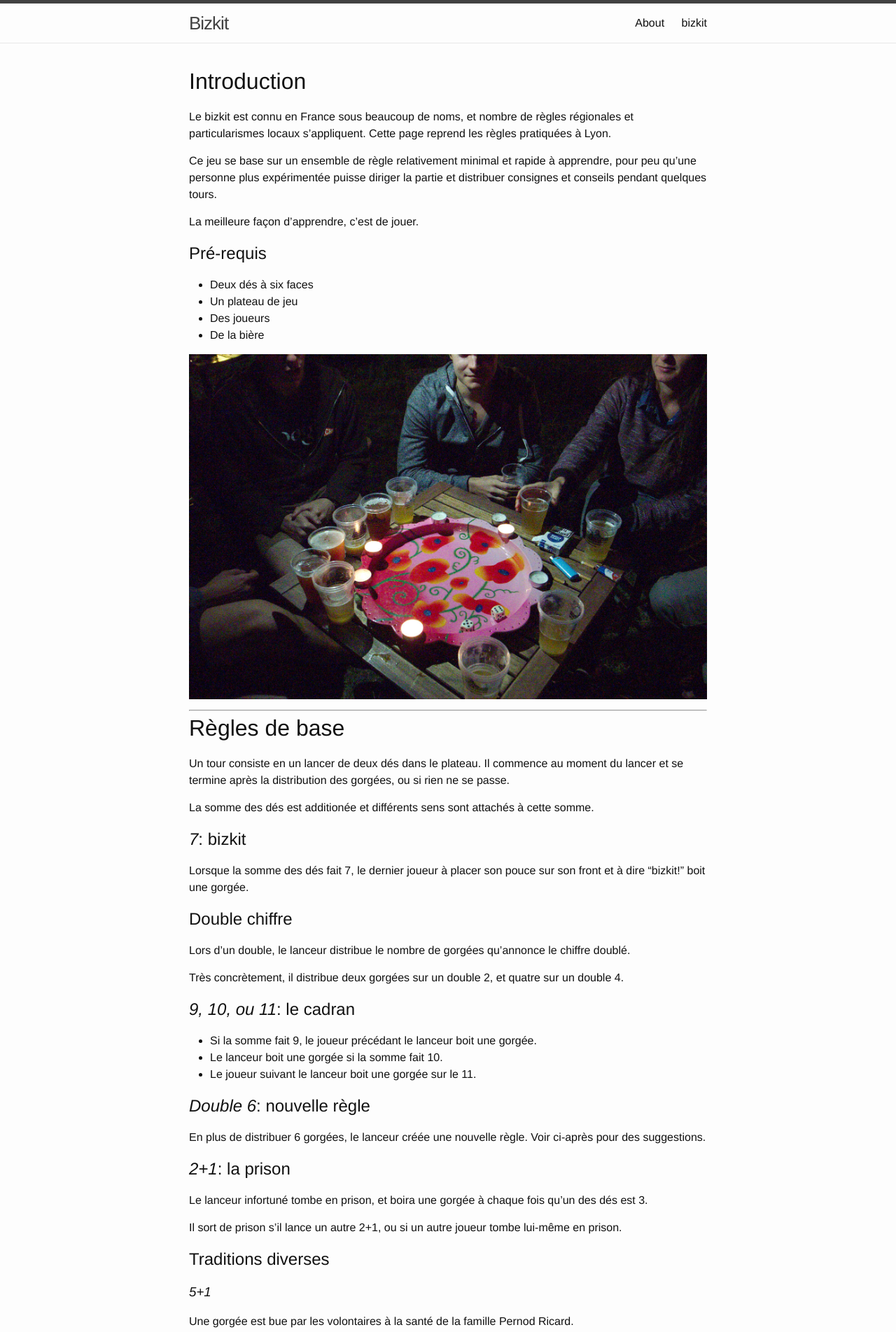
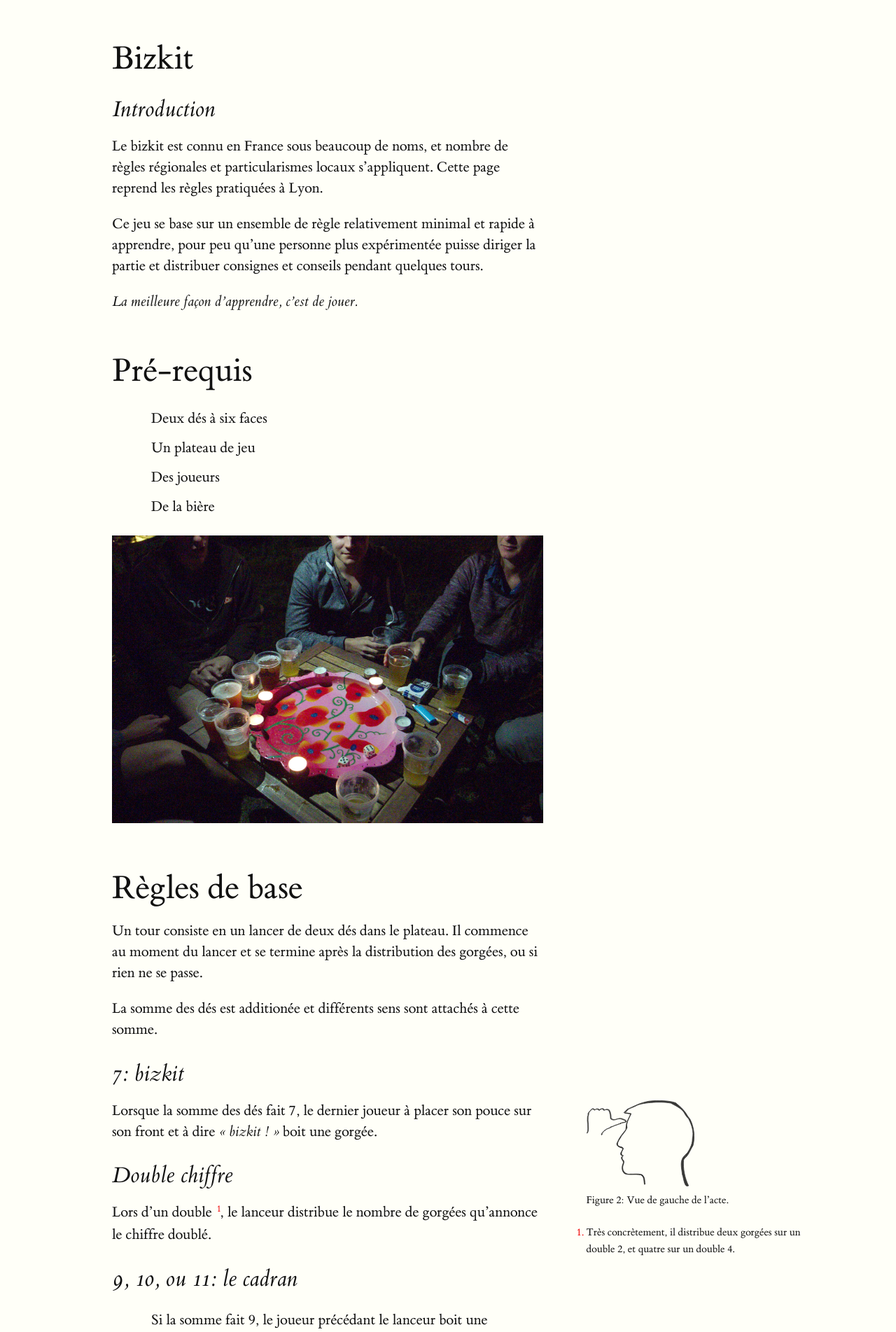
Before and after one commit to feston/bizkit, a Jekyll site: the page built from index.md, in a window 1280 px wide. Shown: the top 1903 px of the page at 70% size. Built offline with Jekyll 4.4.1, drawn with Linux system fonts in a browser that asks for light colours; some of the changed text lies outside the part shown.

Commit message:
Un peu de style, que diable

```diff
--- a/_includes/footer.html
+++ b/_includes/footer.html
@@ -1,13 +1,4 @@
 <footer class="site-footer">
-
-  <div class="wrapper">
-
-    <div class="footer-col-wrapper">
-      <div class="footer-col  footer-col-3">
-        <p class="text">{{ site.description }}</p>
-      </div>
-    </div>
-  </div>
 
 <script>
 function bizkit() {
@@ -20,7 +11,9 @@ function bizkit() {
   } else {
     return;
   }
-} bizkit();
+}
+
+bizkit();
 </script>
 
 </footer>
--- a/_includes/head.html
+++ b/_includes/head.html
@@ -6,7 +6,7 @@
   <title>{% if page.title %}{{ page.title }}{% else %}{{ site.title }}{% endif %}</title>
   <meta name="description" content="{% if page.excerpt %}{{ page.excerpt | strip_html | strip_newlines | truncate: 160 }}{% else %}{{ site.description }}{% endif %}">
 
-  <link rel="stylesheet" href="{{ "/css/main.css" | prepend: site.baseurl }}">
+  <link rel="stylesheet" href="{{ "/css/tufte.css" | prepend: site.baseurl }}">
   <link rel="canonical" href="{{ page.url | replace:'index.html','' | prepend: site.baseurl | prepend: site.url }}">
   <link rel="alternate" type="application/rss+xml" title="{{ site.title }}" href="{{ "/feed.xml" | prepend: site.baseurl | prepend: site.url }}" />
 </head>
--- a/_includes/header.html
+++ b/_includes/header.html
@@ -1,27 +1,5 @@
 <header class="site-header">
 
   <div class="wrapper">
-
-    <a class="site-title" href="{{ site.baseurl }}/">{{ site.title }}</a>
-
-    <nav class="site-nav">
-      <a href="#" class="menu-icon">
-        <svg viewBox="0 0 18 15">
-          <path fill="#424242" d="M18,1.484c0,0.82-0.665,1.484-1.484,1.484H1.484C0.665,2.969,0,2.304,0,1.484l0,0C0,0.665,0.665,0,1.484,0 h15.031C17.335,0,18,0.665,18,1.484L18,1.484z"/>
-          <path fill="#424242" d="M18,7.516C18,8.335,17.335,9,16.516,9H1.484C0.665,9,0,8.335,0,7.516l0,0c0-0.82,0.665-1.484,1.484-1.484 h15.031C17.335,6.031,18,6.696,18,7.516L18,7.516z"/>
-          <path fill="#424242" d="M18,13.516C18,14.335,17.335,15,16.516,15H1.484C0.665,15,0,14.335,0,13.516l0,0 c0-0.82,0.665-1.484,1.484-1.484h15.031C17.335,12.031,18,12.696,18,13.516L18,13.516z"/>
-        </svg>
-      </a>
-
-      <div class="trigger">
-        {% for page in site.pages %}
-          {% if page.title %}
-          <a class="page-link" href="{{ page.url | prepend: site.baseurl }}">{{ page.title }}</a>
-          {% endif %}
-        {% endfor %}
-      </div>
-    </nav>
-
   </div>
-
 </header>
--- /dev/null
+++ b/css/tufte.css
@@ -0,0 +1,251 @@
+@font-face { font-family: ETBembo;
+             src: url("../fonts/ETBembo-RomanLF.ttf"); }
+@font-face { font-family: ETBembo;
+             src: url("../fonts/ETBembo-DisplayItalic.ttf");
+             font-weight: normal;
+             font-style: italic; }
+
+html { font-size: 15px; }
+
+body { width: 87.5%;
+       margin-left: auto;
+       margin-right: auto;
+       padding-left: 12.5%;
+       font-family: ETBembo, Palatino, "Palatino Linotype", "Palatino LT STD", "Book Antiqua", Georgia, serif;
+       background-color: #fffff8;
+       color: #111;
+       max-width: 1400px;
+       counter-reset: sidenote-counter; }
+
+h1 { font-weight: 400;
+     margin-top: 4rem;
+     margin-bottom: 1.5rem;
+     font-size: 3.2rem;
+     line-height: 1; }
+
+h2 { font-style: italic;
+     font-weight: 400;
+     margin-top: 2.1rem;
+     margin-bottom: 0;
+     font-size: 2.2rem;
+     line-height: 1; }
+
+h3 { font-style: italic;
+     font-weight: 400;
+     font-size: 1.7rem;
+     margin-top: 2rem;
+     margin-bottom: 0;
+     line-height: 1; }
+
+p.subtitle { font-style: italic;
+             margin-top: 1rem;
+             margin-bottom: 1rem;
+             font-size: 1.8rem;
+             display: block;
+             line-height: 1; }
+
+table { width: 98%;
+        text-align: right;
+        font-size: 1.2rem;
+        line-height: 1.4;
+        margin: 1.4rem 1%;
+        border-collapse: separate;
+        border-spacing: 0 5px;
+        -webkit-font-feature-settings: 'tnum'; /* This is technically redundant */
+        -moz-font-feature-settings: 'tnum';
+        -ms-font-feature-settings: 'tnum'; }
+
+thead th { border-bottom: 1px solid #AAAAAA;
+           font-weight: 400;
+           border-collapse: separate;
+           border-spacing: 5px 5px; }
+
+td.text { text-align: left; }
+
+span.table-label { padding-top: 8px; } /* to maintain height relative to table header row */
+
+table.booktabs { width: auto;
+                 margin: 0 auto;
+                 border-spacing: 0px;
+                 border-top: 2px solid #333333;
+                 border-bottom: 2px solid #333333; }
+
+.booktabs th { border-bottom: 1px solid #333333;
+               padding: 0.65ex 0.5em 0.4ex 0.5em;
+               font-weight: normal;
+               text-align: center; }
+
+.booktabs th.cmid { border-bottom: 1px solid #666666; }
+
+.booktabs th.nocmid { border-bottom: none; }
+
+.booktabs tbody tr:first-child td { padding-top: 0.65ex; } /* add space between thead row and tbody */
+
+.booktabs td { padding-left: 0.5em;
+               padding-right: 0.5em;
+               text-align: left; }
+
+.booktabs caption { font-size: 90%;
+                    text-align: left;
+                    width: auto;
+                    margin-left: auto;
+                    margin-right: auto;
+                    margin-top: 1ex;
+                    caption-side: top; }
+
+.booktabs tbody tr td.l { text-align: left !important; }
+.booktabs tbody tr td.c { text-align: center !important; }
+.booktabs tbody tr td.r { text-align: right !important; }
+
+article { position: relative;
+          padding: 5rem 0rem; }
+
+section { padding-top: 1rem;
+          padding-bottom: 1rem; }
+
+p, ol, ul { font-size: 1.4rem; }
+
+p { line-height: 2rem;
+    margin-top: 1.4rem;
+    margin-bottom: 1.4rem;
+    padding-right: 0;
+    vertical-align: baseline; }
+
+blockquote p { font-size: 1.1rem;
+               width: 50%; }
+
+blockquote footer { width: 50%;
+                    text-align: right; }
+
+ul { width: 45%;
+     -webkit-padding-start: 5%;
+     -webkit-padding-end: 5%;
+     list-style-type: none; }
+
+li { padding: 0.5rem 0; }
+
+figure { max-width: 55%;
+         -webkit-margin-start: 0;
+         -webkit-margin-end: 0;
+         margin-bottom: 3em; }
+
+figcaption { float: right;
+             clear: right;
+             margin-right: -48%;
+             margin-top: 0;
+             margin-bottom: 0;
+             font-size: 1.0rem;
+             line-height: 1.6;
+             vertical-align: baseline;
+             position: relative; }
+
+figure.fullwidth figcaption { margin-right: 24%; }
+
+a { color: #111;
+    text-decoration: none;
+    border-bottom: 1px solid #777;
+    padding-bottom: 1px; }
+
+img { max-width: 100%; }
+
+.sidenote, .marginnote { float: right;
+                         clear: right;
+                         margin-right: -60%;
+                         width: 50%;
+                         margin-top: 0;
+                         margin-bottom: 0;
+                         font-size: 1.0rem;
+                         line-height: 1.6;
+                         vertical-align: baseline;
+                         position: relative; }
+
+.table-caption { float:right;
+                 clear:right;
+                 margin-right: -60%;
+                 width: 50%;
+                 margin-top: 0;
+                 margin-bottom: 0;
+                 font-size: 1.0rem;
+                 line-height: 1.6; }
+
+.sidenote-number { counter-increment: sidenote-counter; }
+
+.sidenote-number:after, .sidenote:before { content: counter(sidenote-counter) " ";
+                                           position: relative;
+                                           vertical-align: baseline;
+                                           color: #f00000; }
+
+.sidenote-number:after { content: counter(sidenote-counter);
+                         font-size: 0.9rem;
+                         top: -0.5rem;
+                         left: 0.1rem; }
+
+.sidenote:before { content: counter(sidenote-counter) ". ";
+                   position: absolute;
+                   /* 100% refers to the computed width of the number, so this transform
+                    * shifts the number just outside the left edge of the sidenote box,
+                    * with a buffer of 0.25rem, no matter how many digits the number has. */
+                   -webkit-transform: translateX(-100%) translateX(-0.25rem);
+                   -ms-transform: translateX(-100%) translateX(-0.25rem);
+                   transform: translateX(-100%) translateX(-0.25rem); }
+
+p, footer, div.table-wrapper { width: 55%; }
+
+@media screen and (max-width: 760px) { p, footer { width: 90%; }
+                                       pre.code { width: 87.5%; }
+                                       ul { width: 85%; }
+                                       figure { max-width: 90%; }
+                                       figcaption, figure.fullwidth figcaption { margin-right: 0%; }
+                                       blockquote p, blockquote footer { width: 90%; }}
+
+.sans { font-family: "Gill Sans", "Gill Sans MT", Calibri, sans-serif; }
+
+.code { font-family: Consolas, "Liberation Mono", Menlo, Courier, monospace;
+        font-size: 1.125rem;
+        line-height: 1.6; }
+
+h1 .code, h2 .code, h3 .code { font-size: 0.80em; }
+
+.marginnote .code, .sidenote .code { font-size: 1rem; }
+
+pre.code { width: 52.5%;
+           padding-left: 2.5%;
+           overflow-x: scroll; }
+
+.fullwidth { max-width: 90%; }
+
+span.newthought { font-variant: small-caps;
+                  font-size: 1.2em; }
+
+input.margin-toggle { display: none; }
+
+label.sidenote-number { display: inline; }
+
+label.margin-toggle:not(.sidenote-number) { display: none; }
+
+@media (max-width: 760px) { label.margin-toggle:not(.sidenote-number) { display: inline; }
+                            .sidenote, .marginnote { display: none; }
+                            .margin-toggle:checked + .sidenote,
+                            .margin-toggle:checked + .marginnote { display: block;
+                                                                   float: left;
+                                                                   left: 1rem;
+                                                                   clear: both;
+                                                                   width: 95%;
+                                                                   margin: 1rem 2.5%;
+                                                                   vertical-align: baseline;
+                                                                   position: relative; }
+                            label { cursor: pointer; }
+                            pre.code { width: 90%;
+                                       padding: 0; }
+                            .table-caption { display: block;
+                                             float: right;
+                                             clear: both;
+                                             width: 98%;
+                                             margin-top: 1rem;
+                                             margin-bottom: 0.5rem;
+                                             margin-left: 1%;
+                                             margin-right: 1%;
+                                             vertical-align: baseline;
+                                             position: relative; }
+                            table, table.booktabs { width: 85%; }
+                            img { width: 100%; } }
--- a/index.md
+++ b/index.md
@@ -3,36 +3,59 @@ layout: default
 title: bizkit
 ---
 
-# Introduction
-Le bizkit est connu en France sous beaucoup de noms, et nombre de règles régionales et particularismes locaux s'appliquent. Cette page reprend les règles pratiquées à Lyon.
+# Bizkit
 
-Ce jeu se base sur un ensemble de règle relativement minimal et rapide à apprendre, pour peu qu'une personne plus expérimentée puisse diriger la partie et distribuer consignes et conseils pendant quelques tours.
+## Introduction
 
-La meilleure façon d'apprendre, c'est de jouer.
+Le bizkit est connu en France sous beaucoup de noms, et nombre de règles
+régionales et particularismes locaux s'appliquent. Cette page reprend les règles
+pratiquées à Lyon.
 
-## Pré-requis
+Ce jeu se base sur un ensemble de règle relativement minimal et rapide à
+apprendre, pour peu qu'une personne plus expérimentée puisse diriger la partie
+et distribuer consignes et conseils pendant quelques tours.
+
+_La meilleure façon d'apprendre, c'est de jouer._
+
+# Pré-requis
 
 * Deux dés à six faces
 * Un plateau de jeu
 * Des joueurs
 * De la bière
 
-![example]({{ site.baseurl }}/bizkit.jpg)
-
----
+![example]({{ site.baseurl }}/img/bizkit.jpg)
 
 # Règles de base
-Un tour consiste en un lancer de deux dés dans le plateau. Il commence au moment du lancer et se termine après la distribution des gorgées, ou si rien ne se passe.
+
+Un tour consiste en un lancer de deux dés dans le plateau. Il commence au moment
+du lancer et se termine après la distribution des gorgées, ou si rien ne se
+passe.
 
 La somme des dés est additionée et différents sens sont attachés à cette somme.
 
 ## *7*: bizkit
-Lorsque la somme des dés fait 7, le dernier joueur à placer son pouce sur son front et à dire "bizkit!" boit une gorgée.
+
+<span class="marginnote">
+  <img src="img/bizkit.svg" style="width:50%">
+  <br>
+  Figure 2: Vue de gauche de
+  l'acte.
+</span>
+
+Lorsque la somme des dés fait 7, le dernier joueur à placer son pouce sur son
+front et à dire _&laquo;&nbsp;bizkit&nbsp;!&nbsp;&raquo;_ boit une gorgée.
 
 ## Double chiffre
-Lors d'un double, le lanceur distribue le nombre de gorgées qu'annonce le chiffre doublé.
 
-Très concrètement, il distribue deux gorgées sur un double 2, et quatre sur un double 4.
+
+Lors d'un double <label class="margin-toggle sidenote-number"
+for="double"></label><input type="checkbox" id="sn-tufte-handout"
+class="margin-toggle"/>, le lanceur distribue le nombre de gorgées qu'annonce le
+chiffre doublé. <span class="sidenote">
+  Très concrètement, il distribue deux gorgées sur un double 2, et quatre sur un
+  double 4.
+</span>
 
 ## *9, 10, ou 11*: le cadran
 
@@ -41,77 +64,114 @@ Très concrètement, il distribue deux gorgées sur un double 2, et quatre sur u
 * Le joueur suivant le lanceur boit une gorgée sur le 11.
 
 ## *Double 6*: nouvelle règle
-En plus de distribuer 6 gorgées, le lanceur créée une nouvelle règle. Voir ci-après pour des suggestions.
+
+En plus de distribuer 6 gorgées, le lanceur créée une nouvelle règle. Voir
+ci-après pour des suggestions.
 
 ## *2+1*: la prison
-Le lanceur infortuné tombe en prison, et boira une gorgée à chaque fois qu'un des dés est 3.
 
-Il sort de prison s'il lance un autre 2+1, ou si un autre joueur tombe lui-même en prison.
+Le lanceur infortuné tombe en prison, et boira une gorgée à chaque fois qu'un
+des dés est 3.
+
+Il sort de prison s'il lance un autre 2+1, ou si un autre joueur tombe lui-même
+en prison.
 
 ## Traditions diverses
 
 ### *5+1*
-Une gorgée est bue par les volontaires à la santé de la famille Pernod Ricard.
+
+Une gorgée est bue par les volontaires à la santé de la famille _Pernod Ricard_.
 
 ### *Double 1*
-Il est de bon ton de se distribuer à soi-même la gorgée - sous peine de liguer les autres joueurs contre soi...
 
-# Dois-je rejouer ou passer ?
+Il est de bon ton de se distribuer à soi-même la gorgée &mdash; sous peine de
+liguer les autres joueurs contre soi...
+
+## Dois-je rejouer ou passer ?
 
 * Sur un double, le joueur rejoue.
-* Sur un bizkit, le joueur rejoue.
+* Sur un _bizkit_, le joueur rejoue.
 * Sur un nombre du cadran (9, 10, 11), le joueur rejoue.
 
 Dans le cas contraire, la main passe.
 
-Comme dans tout jeu civilisé, les tours se passent dans le sens des aiguilles d'une montre.
-
-
----
+Comme dans tout jeu civilisé, les tours se passent dans le sens des aiguilles
+d'une montre.
 
 # Sanctions
 
 ## La faute de jeu
+
 * Tout comme les drapeaux nationaux, les dés ne doivent pas toucher le sol.
 * Les dés doivent être joués dans le plateau.
-* Annoncer un faux "bizkit" est une faute de jeu.
+* Annoncer un faux _bizkit_ est une faute de
+  jeu.
 * Dé cassé, dé fauté.
 
 Les fautes de jeu sont punies d'une gorgée.
 
 ## La tentative de pine
-Un joueur peut tenter de convaincre un autre joueur ou l'assemblée de la validité d'une de ses fantaisies - par exemple, donner les dés à une personne dont ce n'est pas le tour de joueur.
 
-Si la tentative de pine est réussie, le piné en boit une petite. Si elle est découverte, la tentative de pine est punie d'une gorgée. Il est de bon ton pour le délateur de boire une gorgée en compagnie du délaté, dans ce cas.
+Un joueur peut tenter de convaincre un autre joueur ou l'assemblée de la
+validité d'une de ses fantaisies - par exemple, donner les dés à une personne
+dont ce n'est pas le tour de joueur.
 
----
+Si la tentative de pine est réussie, le piné en boit une petite. Si elle est
+découverte, la tentative de pine est punie d'une gorgée. Il est de bon ton pour
+le délateur de boire une gorgée en compagnie du délaté, dans ce cas.
 
 # Règles additionnelles
-Comme nous l'avons mentioné ci-dessus, un *double 6* commande la création d'une règle par le joueur. Certaines règles classiques et recommandées sont répertoriées ci-dessous.
+
+Comme nous l'avons mentioné ci-dessus, un *double 6* commande la création d'une
+règle par le joueur. Certaines règles classiques et recommandées sont
+répertoriées ci-dessous.
 
 ## Casino
-Le joueur à qui est distribué une ou plusieurs gorgées peut, en annonçant "Casino!", les rejouer aux dés. Il lance un dé avant le joueur qui lui a décerné les dites gorgées. Le perdant de ce duel boit le double des gorgées initialement distribuées.
 
-Note:
-
-* En cas d'égalité entre les deux dés, le nombre de gorgées final est doublé.
+Le joueur à qui est distribué une ou plusieurs gorgées peut, en annonçant
+"Casino!", les rejouer aux dés. Il lance un dé avant le joueur qui lui a décerné
+les dites gorgées. Le perdant<label class="margin-toggle sidenote-number"
+for="double"></label><input type="checkbox" id="sn-tufte-handout"
+class="margin-toggle"/> de ce duel <span class="sidenote">En cas d'égalité
+entre les deux dés, le nombre de gorgées final est doublé.</span> boit le double
+des gorgées initialement distribuées.
 
 ## Duel
-Traditionellement sur un lancer de *4+2*, le lanceur peut, quand cette règle est active, demander à deux joueurs de se battre en duel - aux dés. Ils lancent chacun un dé en même temps, et le perdant boit le double de la différence entre les deux dés.
 
-Notes:
 
-* En cas d'égalité entre les deux dés, le nombre de gorgées final est doublé.
-* La main droite et la main gauche peuvent être considérées comme deux joueurs à part. Ainsi, le lanceur peut donner les deux dés à un seul et même joueur... qui boira le double de la différence.
+Traditionellement sur un lancer de *4+2*, le lanceur peut, quand cette règle est
+active, demander à deux joueurs<label class="margin-toggle sidenote-number"
+for="double"></label><input type="checkbox" id="sn-tufte-handout"
+class="margin-toggle"/>
+<span class="sidenote">La main droite et la main gauche peuvent être considérées comme deux joueurs à
+  part. Ainsi, le lanceur peut donner les deux dés à un seul et même joueur...
+  qui boira le double de la différence.</span>
+de se battre en duel &mdash; aux dés. Ils
+lancent chacun un dé en même temps, et le perdant boit le double de la
+différence entre les deux dés<label class="margin-toggle sidenote-number"
+for="double"></label><input type="checkbox" id="sn-tufte-handout"
+class="margin-toggle"/>
+<span class="sidenote">En cas d'égalité entre les deux dés, le nombre de gorgées
+final est doublé.</span>.
+
 
 ## Panama
-A chaque fois que la personne en prison doit boire (quand un 3 sort, donc), elle doit lancer un dé, dont le score détermine le nombre de gorgées à consommer.
 
----
+A chaque fois que la personne en _prison_ doit boire (quand un 3 sort, donc), elle
+doit lancer un dé, dont le score détermine le nombre de gorgées à consommer.
 
 # Précisions
 
-* Si un joueur n'est pas à table au moment du lancer, il ne peut pas faire l'objet d'une distribution de gorgées et ne participe pas au "bizkit" sur le 7.
-* Inversement, les joueurs sont priés d'attendre la fin d'un tour pour quitter la table, et de l'annoncer.
-* L'eau n'est tolérée à table qu'en fin de soirée. Rappelons que l'eau rouille et qu'il suffit d'un peu de sirop de caramel pour qu'elle ressemble à de la bière, ou de sirop d'anis pour n'y voir qu'un pastis.
-* Le volume des gorgées est à la discrétion des joueurs, sous réserve de bonne foi, et avec prise en compte du titrage de la boisson.
+Si un joueur n'est pas à table au moment du lancer, il ne peut pas faire
+l'objet d'une distribution de gorgées et ne participe pas au _bizkit_ sur le
+7.
+
+Inversement, les joueurs sont priés d'attendre la fin d'un tour pour quitter la
+table, et de l'annoncer.
+
+L'eau n'est tolérée à table qu'en fin de soirée. Rappelons que l'eau rouille
+et qu'il suffit d'un peu de sirop de caramel pour qu'elle ressemble à de la
+bière, ou de sirop d'anis pour n'y voir qu'un pastis.
+
+Le volume des gorgées est à la discrétion des joueurs, sous réserve de bonne
+foi, et avec prise en compte du titrage de la boisson.
```
Also changed, not shown: fonts/ETBembo-DisplayItalic.ttf (added), fonts/ETBembo-RomanLF.ttf (added), img/bizkit.jpg (renamed from bizkit.jpg), img/bizkit.svg (added).
